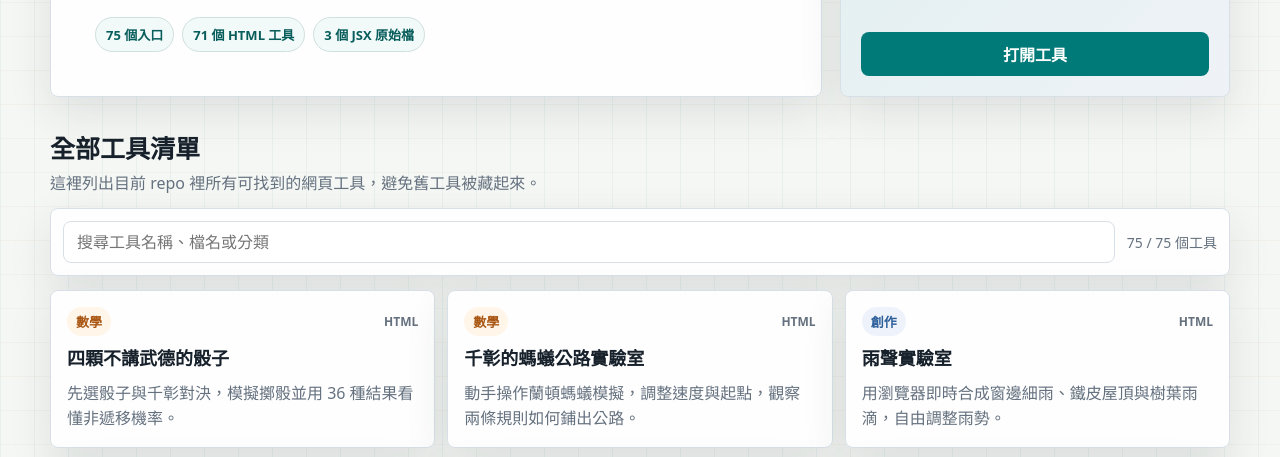
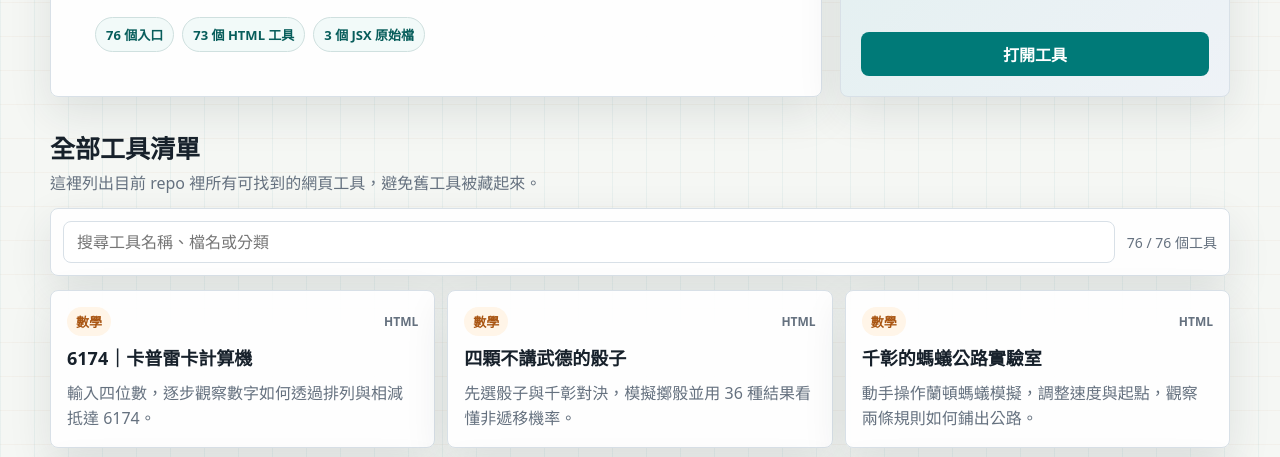
Before and after one commit to garrolan/garrolan.github.io, a plain HTML site: page index.html in a window 1280 px wide. Shown: the part 269-726 px from the top of the page. Drawn offline with Linux system fonts and the light colour scheme.

Commit message:
Add Kaprekar calculator to homepage

```diff
--- a/index.html
+++ b/index.html
@@ -351,8 +351,8 @@
           <h1 id="pageTitle">Garro 小工具箱</h1>
           <p>所有已放在這個網站裡的網頁程式都會留在首頁。你可以直接往下找，也可以用搜尋框快速縮小清單。</p>
           <div class="stats" aria-label="工具數量">
-            <span class="stat">75 個入口</span>
-            <span class="stat">71 個 HTML 工具</span>
+            <span class="stat">76 個入口</span>
+            <span class="stat">73 個 HTML 工具</span>
             <span class="stat">3 個 JSX 原始檔</span>
           </div>
         </div>
@@ -377,10 +377,18 @@
 
         <div class="toolbar">
           <input class="search" id="searchInput" type="search" placeholder="搜尋工具名稱、檔名或分類" autocomplete="off" />
-          <span class="count" id="resultCount">75 / 75 個工具</span>
+          <span class="count" id="resultCount">76 / 76 個工具</span>
         </div>
 
         <div class="grid" id="toolGrid">
+          <a class="tool-card" href="./chiaki-6174-kaprekar.html" data-search="6174 卡普雷卡計算機 數字的黑洞 千彰的自由活動時間 數學 kaprekar chiaki-6174-kaprekar.html">
+            <div class="meta-row">
+              <span class="tag" data-tag="數學">數學</span>
+              <span class="type">html</span>
+            </div>
+            <h3>6174｜卡普雷卡計算機</h3>
+            <p>輸入四位數，逐步觀察數字如何透過排列與相減抵達 6174。</p>
+          </a>
           <a class="tool-card" href="./chiaki-nontransitive-dice.html" data-search="四顆不講武德的骰子 千彰的自由活動時間 20261030 千彰 數學 遊戲 骰子 機率 非遞移骰子 efron nontransitive dice chiaki-nontransitive-dice.html">
             <div class="meta-row">
               <span class="tag" data-tag="數學">數學</span>
```
